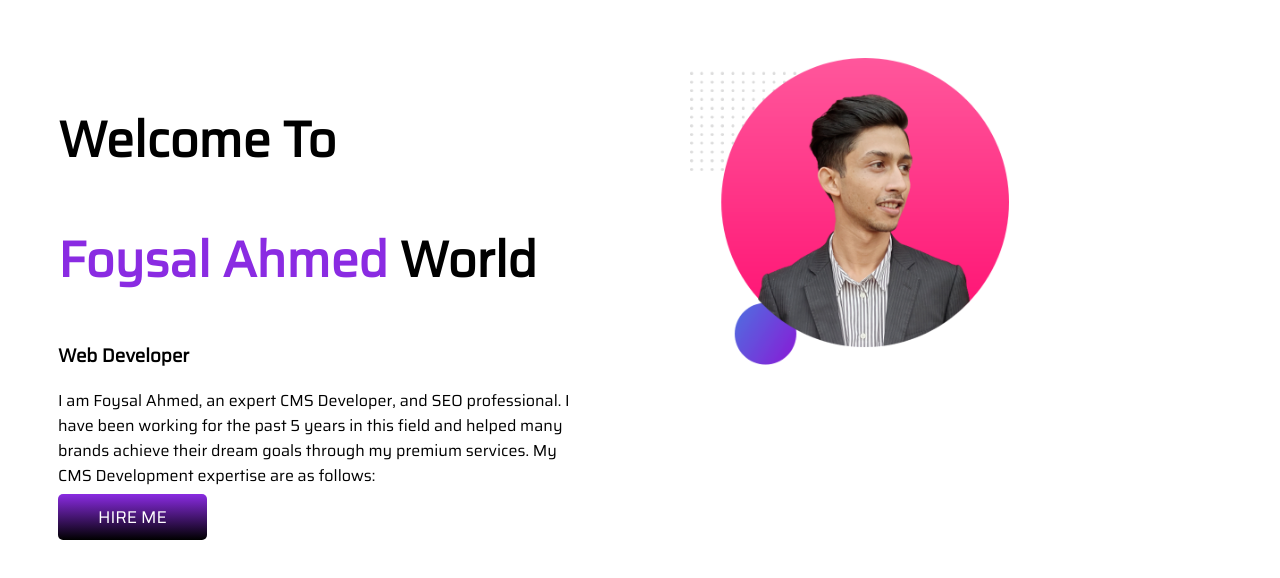
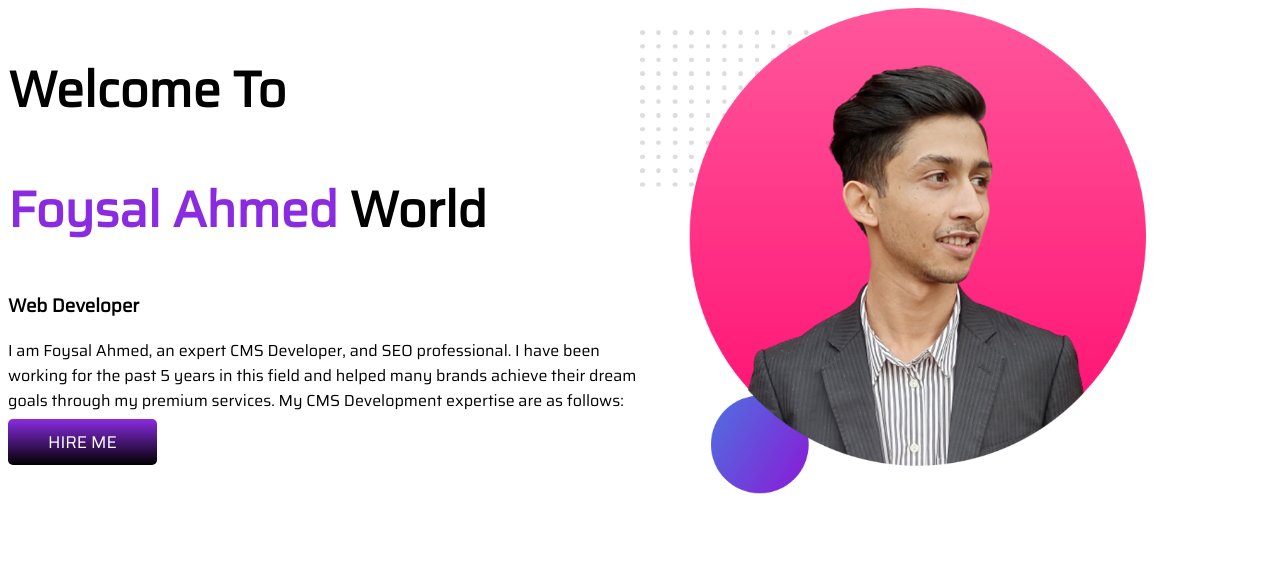
Before and after one commit to hellotherefoysal/foysal-portfolio, a plain HTML site: page index.html in a window 1280 px wide. Drawn offline with Linux system fonts and the light colour scheme.

Commit message:
top banner

```diff
--- a/index.html
+++ b/index.html
@@ -11,7 +11,7 @@
     <link rel="stylesheet" href="style.css">
 </head>
 <body>
-<section>
+<section class="Welcome">
 <div class="half-width">
     <h1>Welcome To</h1>
     <h1><span class="blueviolet">Foysal Ahmed</span> World</h1>
--- a/style.css
+++ b/style.css
@@ -16,10 +16,10 @@ section{
 }
 .half-width {
     width: 50%;
-    padding: 50px 50px 50px 50px;
+    padding: left:2%;
 }
 .half-width img {
-    width: 60%;
+    width: 80%;
 }
 .button {
     text-decoration: none;
@@ -31,3 +31,6 @@ section{
     border-radius: 5px;
     margin-top: 50px;
 }
+.welcome{
+    background-image: url(images/top-banner.png);
+}
```
